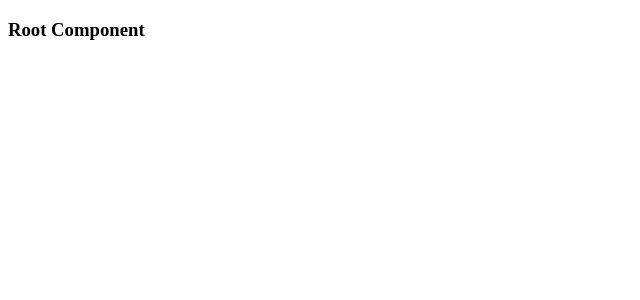
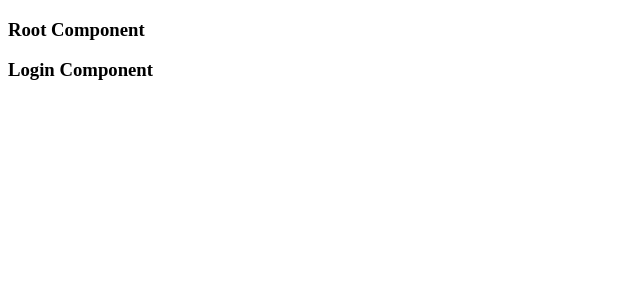
Before and after one commit to vartanbeno/angular-blog-posts, an Angular app: page / in a window 1280 px wide. Shown: the top 300 px of the page, without its empty margins (0-640 px from the left). Built offline with nearby package versions, Linux system fonts and the light colour scheme.

Commit message:
set up routing and create login component

```diff
--- /dev/null
+++ b/src/app/app-routing.module.ts
@@ -0,0 +1,19 @@
+import { NgModule } from '@angular/core';
+import { CommonModule } from '@angular/common';
+import { RouterModule, Routes } from '@angular/router';
+import { ModuleWithProviders } from '@angular/core/src/metadata/ng_module';
+import { LoginComponent } from './login/login.component';
+
+export const routes: Routes = [
+  { path: '', component: LoginComponent }
+]
+
+export const routing: ModuleWithProviders = RouterModule.forRoot(routes);
+
+@NgModule({
+  imports: [
+    CommonModule
+  ],
+  declarations: []
+})
+export class AppRoutingModule { }
--- a/src/app/app.component.html
+++ b/src/app/app.component.html
@@ -1 +1,2 @@
 <h3>Root Component</h3>
+<router-outlet></router-outlet>
--- /dev/null
+++ b/src/app/login/login.component.html
@@ -0,0 +1 @@
+<h3>Login Component</h3>
--- /dev/null
+++ b/src/app/login/login.component.ts
@@ -0,0 +1,15 @@
+import { Component, OnInit } from '@angular/core';
+
+@Component({
+  selector: 'app-login',
+  templateUrl: './login.component.html',
+  styleUrls: ['./login.component.css']
+})
+export class LoginComponent implements OnInit {
+
+  constructor() { }
+
+  ngOnInit() {
+  }
+
+}
```
Also changed, not shown: src/app/app.module.ts (+7 -2 lines), src/app/login/login.component.css (added).
